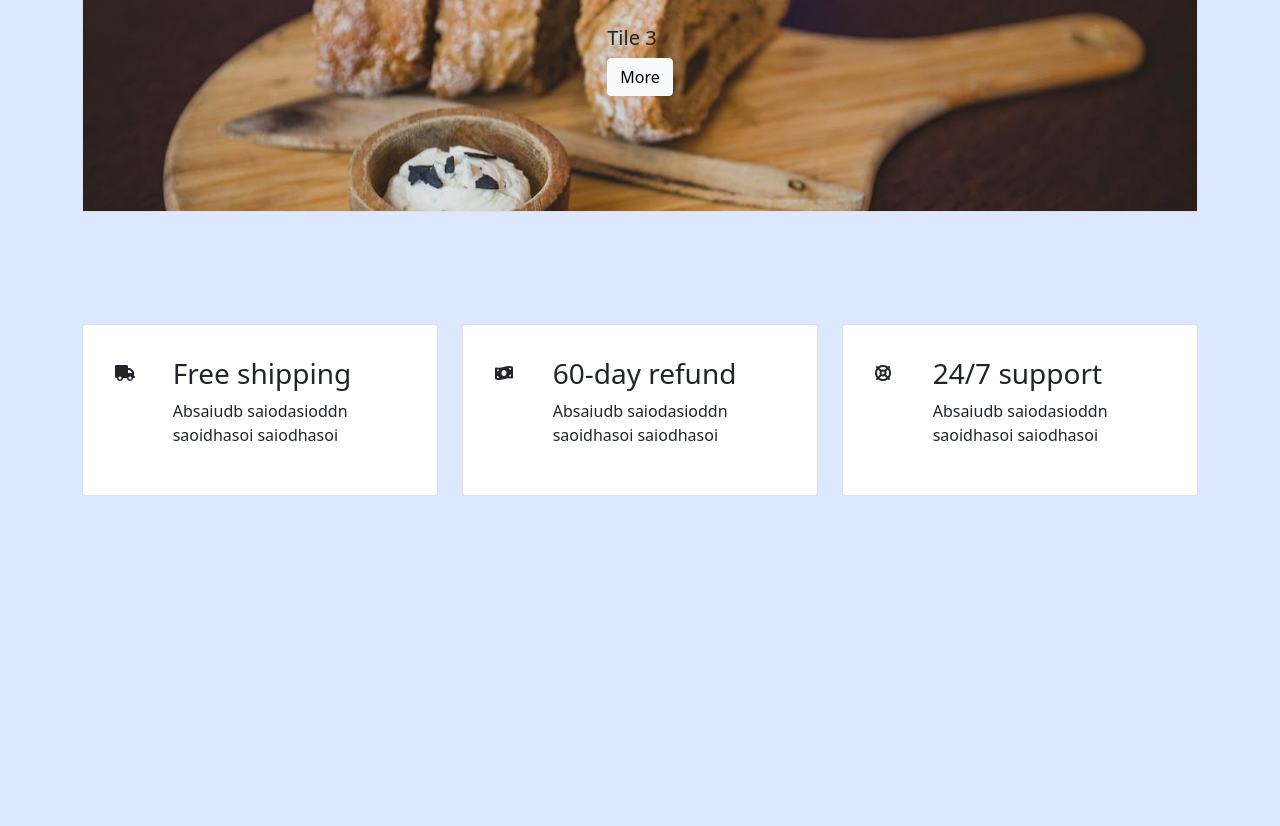
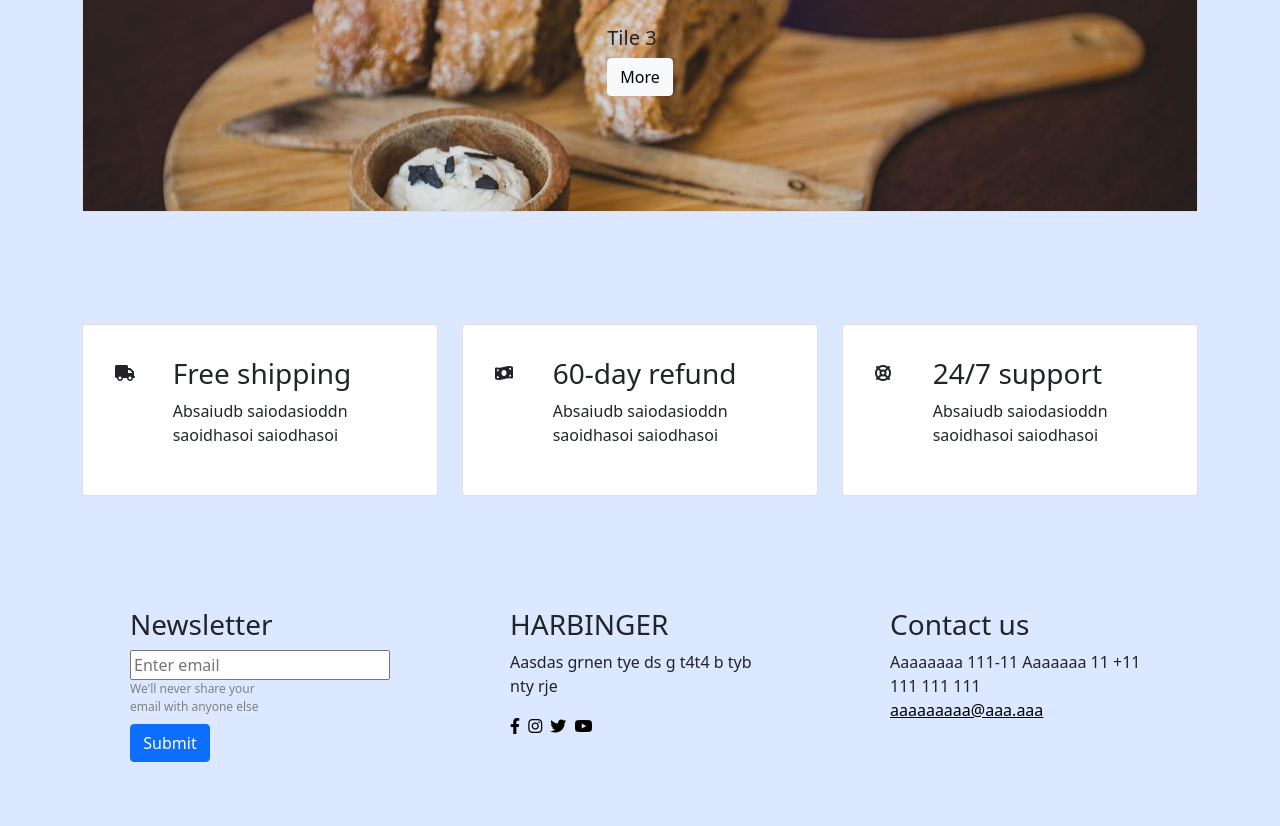
Before and after one commit to plecicki/kodilla-full-stack, a website: page 2-Bootstrap/index.html in a window 1280 px wide. Shown: the part 1402-2228 px from the top of the page. Before the commit the page ends 1962 px from the top, so only its background shows below. Drawn offline with nearby package versions, Linux system fonts and the light colour scheme; files that its build step writes are made by us from their sources.

Commit message:
Contact section

```diff
--- a/2-Bootstrap/index.html
+++ b/2-Bootstrap/index.html
@@ -226,5 +226,37 @@
                 </div>
             </div>
         </section>
+        <section class="contact py-5">
+            <div class="container">
+                <div class="row">
+                    <div class="col-md-4 order-md-2">
+                        <div class="card px-5 mb-3">
+                            <h3>HARBINGER</h3>
+                            <p>Aasdas grnen tye ds g t4t4 b tyb nty rje</p>
+                            <p>
+                                <a href="#"><i class="fab fa-facebook-f pe-1"></i></a>
+                                <a href="#"><i class="fa-brands fa-instagram pe-1"></i></a>
+                                <a href="#"><i class="fa-brands fa-twitter pe-1"></i></a>
+                                <a href="#"><i class="fa-brands fa-youtube"></i></a>
+                            </p>
+                        </div>
+                    </div>
+                    <div class="col-md-4 order-md-3">
+                        <div class="card px-5 mb-3">
+                            <h3>Contact us</h3>
+                            <p>Aaaaaaaa 111-11 Aaaaaaa 11 +11 111 111 111</br><a href="#">aaaaaaaaa@aaa.aaa</a></p>
+                        </div>
+                    </div>
+                    <div class="col-md-4 order-md-1">
+                        <div class="card px-5 mb-3">
+                            <h3>Newsletter</h3>
+                            <input type="text" id="email" placeholder="Enter email">
+                            <label>We'll never share your email with anyone else</label>
+                            <button type="submit" class="btn btn-primary mt-2">Submit</button>
+                        </div>
+                    </div>
+                </div>
+            </div>
+        </section>
     </body>
 </html>
--- a/2-Bootstrap/style.scss
+++ b/2-Bootstrap/style.scss
@@ -35,3 +35,25 @@ body {
     height: 300px;
     object-fit: cover;
 }
+
+// Contact
+.card a {
+    color: black;
+}
+
+.card label {
+    display:inline-block;
+    text-align:left;
+    width:150px;
+    font-size: 12px;
+    color: gray;
+}
+
+.contact button {
+    width: 80px;
+}
+
+.contact .card {
+    background: $primary-color;
+    border: 0;
+}
```
